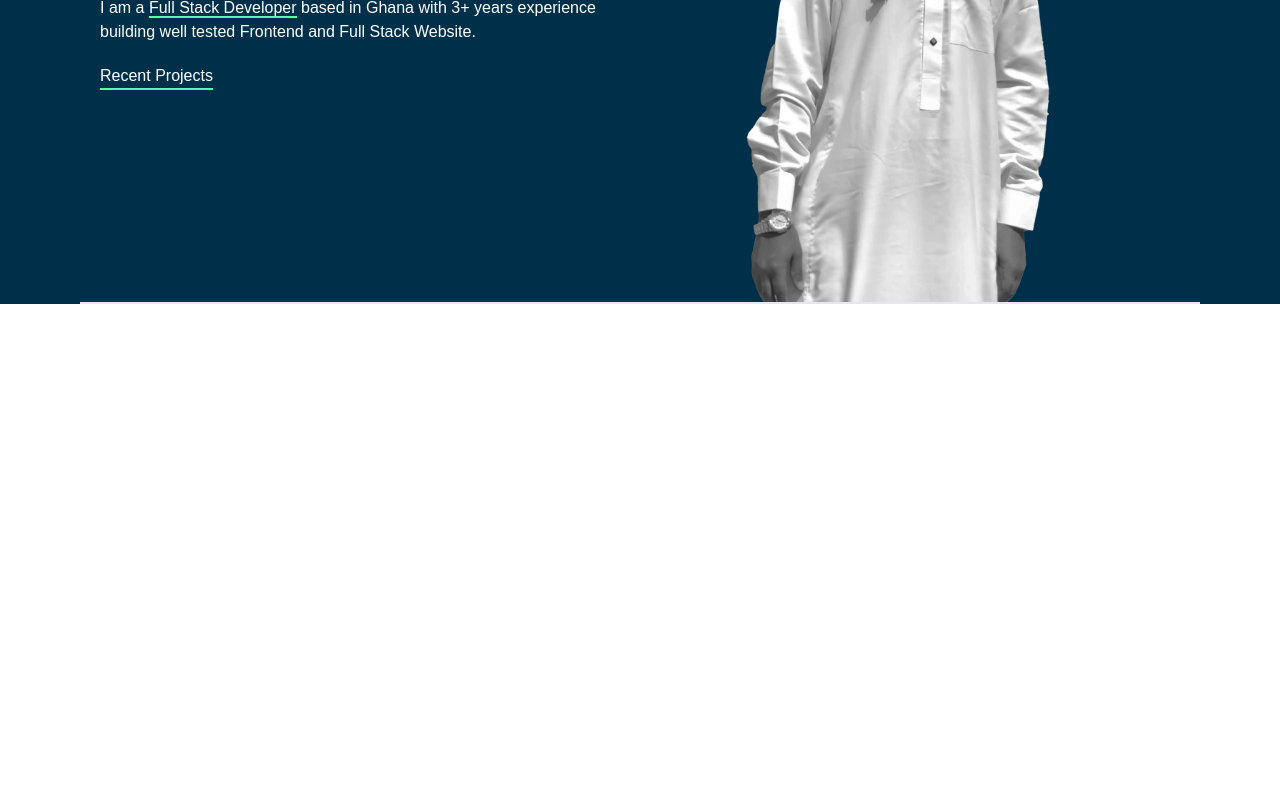
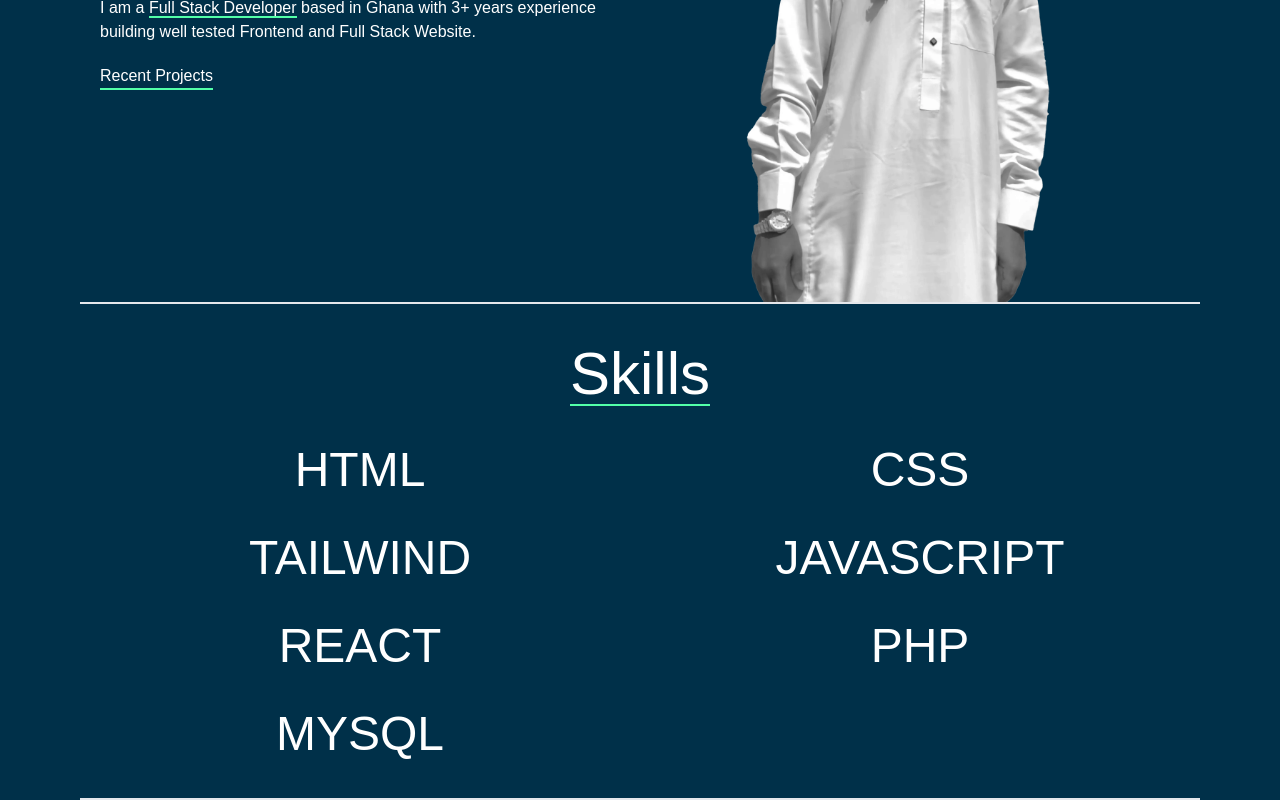
Before and after one commit to iamzaidmohammed/personal-portfolio, a React (Vite) app: page / in a window 1280 px wide. Shown: the part 360-1160 px from the top of the page. Before the commit the page ends 800 px from the top, so only its background shows below. Built offline with nearby package versions, Linux system fonts and the light colour scheme; a web font is replaced by a local one.

Commit message:
Completed skills section

```diff
--- /dev/null
+++ b/src/components/Skills.jsx
@@ -0,0 +1,29 @@
+const Skills = () => {
+  return (
+    <section className="mt-10 w-full border-b-2">
+      <h2 className="w-fit mx-auto text-6xl border-b-2 border-b-NeonGreen mb-10">
+        Skills
+      </h2>
+      <div className="w-full text-center text-2xl md:text-3xl lg:text-5xl flex flex-col ">
+        <div className="md:w-full xs:flex items-center justify-around md:mb-10">
+          <p className="md:basis-1/2 mb-5 md:mb-0">HTML</p>
+          <p className="md:basis-1/2 mb-5 md:mb-0">CSS</p>
+        </div>
+        <div className="md:w-full xs:flex items-center justify-around md:mb-10">
+          <p className="mb-5 md:basis-1/2 md:mb-0">TAILWIND</p>
+          <p className="mb-5 md:basis-1/2 md:mb-0">JAVASCRIPT</p>
+        </div>
+        <div className="md:w-full xs:flex items-center justify-around md:mb-10">
+          <p className="mb-5 md:basis-1/2 md:mb-0">REACT</p>
+          <p className="mb-5 md:basis-1/2 md:mb-0">PHP</p>
+        </div>
+        <div className="md:w-full xs:flex items-center justify-around md:mb-10">
+          <p className="mb-5 md:basis-1/2 md:mb-0">MYSQL</p>
+          <p className="mb-5 md:basis-1/2 md:mb-0"></p>
+        </div>
+      </div>
+    </section>
+  );
+};
+
+export default Skills;
--- a/src/pages/Home.jsx
+++ b/src/pages/Home.jsx
@@ -1,4 +1,5 @@
 import HeroImg from "../assets/hero-img.webp";
+import Skills from "../components/Skills";
 
 const Home = () => {
   return (
@@ -20,7 +21,7 @@ const Home = () => {
             </p>
 
             <a href="#projects">
-              <button className="mt-5 border-b-2 border-b-NeonGreen">
+              <button className="mt-5 mb-8 sm:mb-0 border-b-2 border-b-NeonGreen">
                 Recent Projects
               </button>
             </a>
@@ -30,6 +31,8 @@ const Home = () => {
             <img src={HeroImg} alt="hero section image" />
           </div>
         </section>
+
+        <Skills />
       </section>
     </main>
   );
```
